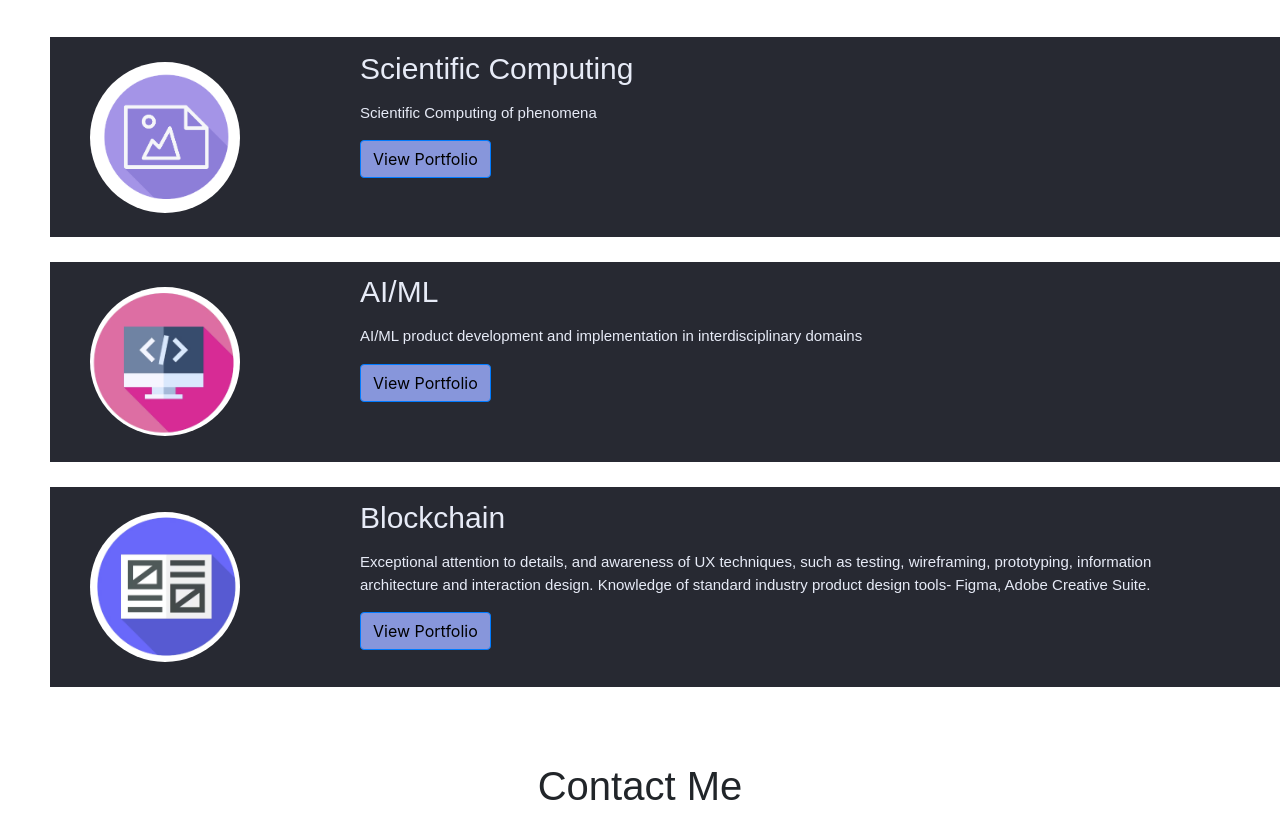
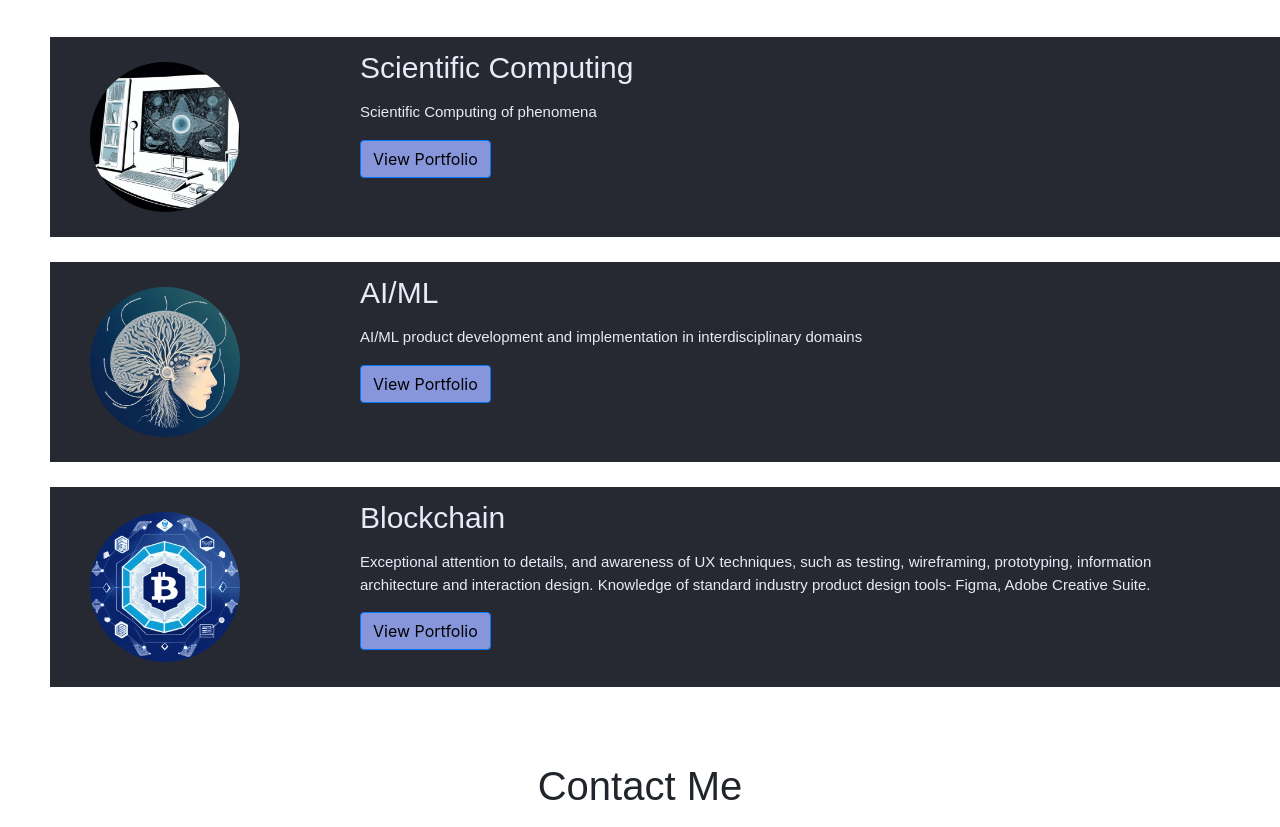
Before and after one commit to mramalingam2203/muthu-portfolio, a plain HTML site: page index.html in a window 1280 px wide. Shown: the part 1275-2102 px from the top of the page. Drawn offline with nearby package versions, Linux system fonts and the light colour scheme.

Commit message:
updated icons

```diff
--- a/index.html
+++ b/index.html
@@ -163,7 +163,7 @@
           <div class="design" id="graphic">
           </div>
           <div class="imageContainer col-3">
-            <img src="images/icon1.png" alt="picture icon" class="graphics rounded-circle">
+            <img src="images/scicon1.jpg" alt="picture icon" class="graphics rounded-circle">
           </div>
           <div class="text1 col-8">
             <h3>Scientific Computing</h3>
@@ -179,7 +179,7 @@
           <div class="front" id="front">
           </div>
           <div class="imageContainer col-3">
-            <img src="images/icon2.png" alt="computer screen" class="front rounded-circle">
+            <img src="images/aicon1.jpg" alt="computer screen" class="front rounded-circle">
           </div>
           <div class="text2 col-8">
             <h3>AI/ML</h3>
@@ -195,7 +195,7 @@
           <div class="ux" id="ux">
           </div>
           <div class="imageContainer col-3">
-            <img src="images/icon3.png" alt="user experience icon" class="ux rounded-circle">
+            <img src="images/bloicon.jpg" alt="user experience icon" class="ux rounded-circle">
           </div>
           <div class="text3 col-8">
             <h3>Blockchain</h3>
```
